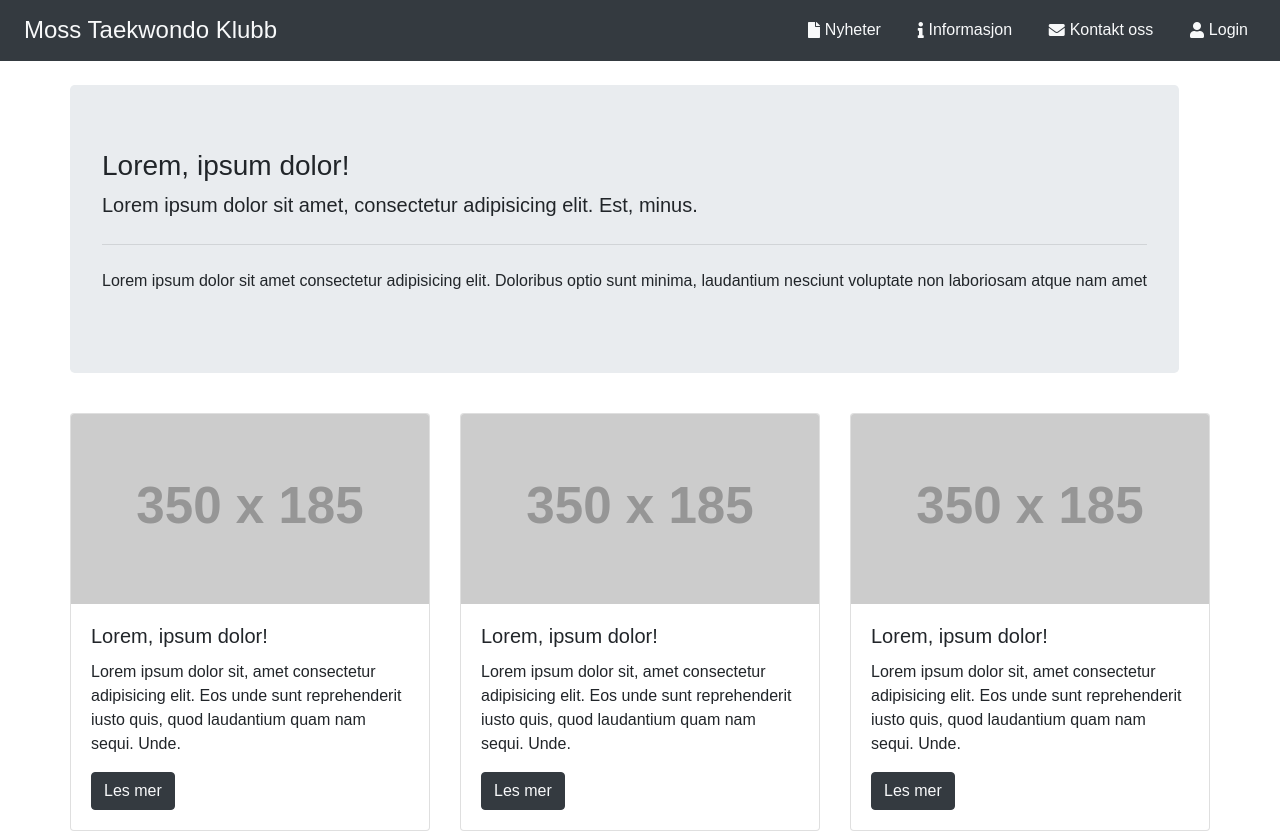
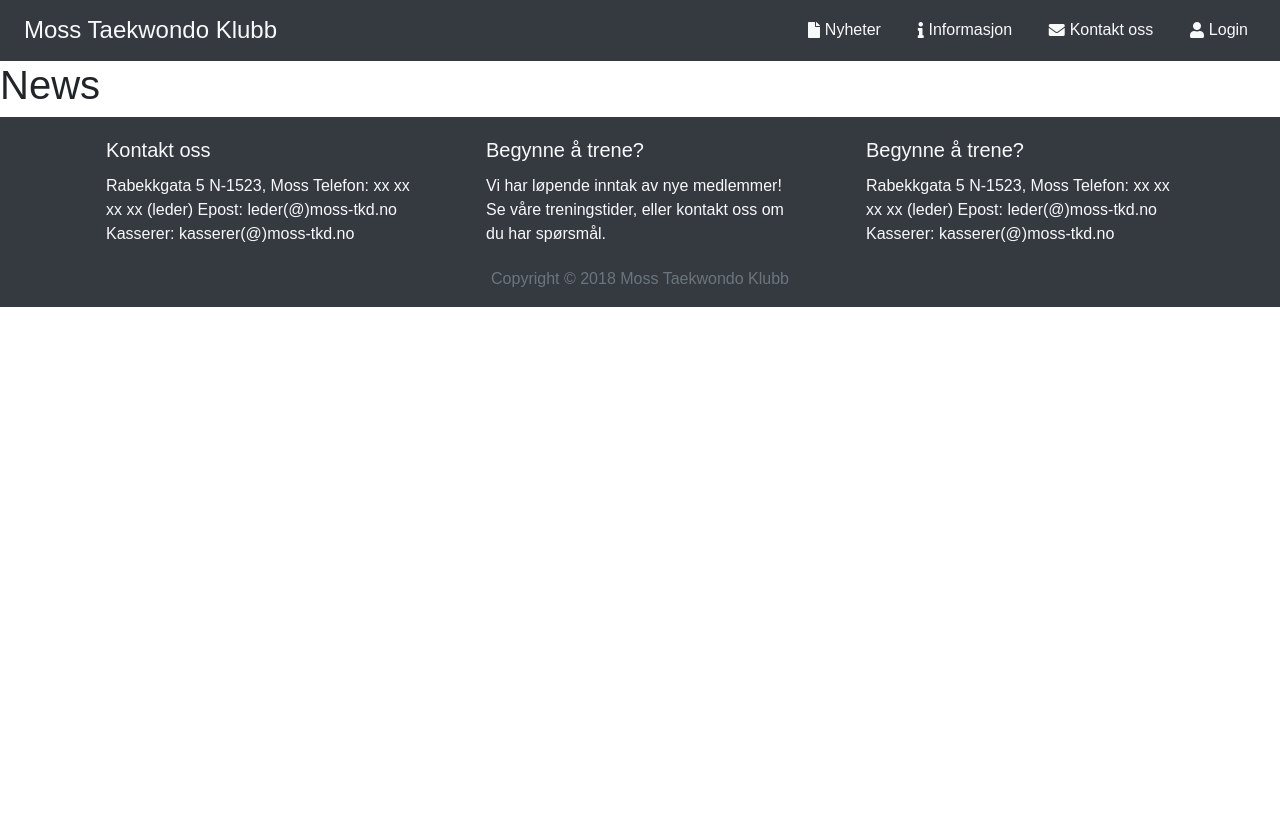
Before and after one commit to jakarlse88/mtk, a React (Create React App) app in the folder client/: page /news in a window 1280 px wide. Shown: the top 832 px of the page. After the commit the page ends 800 px from the top, so only its background shows below. Built offline with nearby package versions, Linux system fonts and the light colour scheme.

Commit message:
Add basic routing and related comps/tweaks

```diff
--- a/client/package.json
+++ b/client/package.json
@@ -6,6 +6,7 @@
     "classnames": "^2.2.6",
     "react": "^16.4.2",
     "react-dom": "^16.4.2",
+    "react-router-dom": "^4.3.1",
     "react-scripts": "1.1.5"
   },
   "scripts": {
--- a/client/src/App.js
+++ b/client/src/App.js
@@ -1,20 +1,41 @@
-import React, { Component, Fragment } from 'react';
 import './App.css';
 
+import {
+  BrowserRouter as Router,
+  Route
+} from 'react-router-dom';
+import React, { Component, Fragment } from 'react';
+
+import Contact from './components/contact/Contact';
 import Footer from './components/layout/Footer';
+import Information from './components/information/Information';
 import Landing from './components/layout/Landing';
+import Login from './components/login/Login';
 import Navbar from './components/layout/Navbar';
+import News from './components/news/News';
 
 class App extends Component {
   render() {
     return (
-      <Fragment>
-        <Navbar />
-        <div className="container">
-          <Landing />
-        </div>
-        <Footer />
-      </Fragment>
+      <Router>
+        <Fragment>
+          <Route path="/" component={Navbar} />
+          <Route exact path="/" component={Landing} />
+          <Route
+            exact
+            path="/contact"
+            component={Contact}
+          />
+          <Route exact path="/news" component={News} />
+          <Route
+            exact
+            path="/information"
+            component={Information}
+          />
+          <Route exact path="/login" component={Login} />
+          <Route path="/" component={Footer} />
+        </Fragment>
+      </Router>
     );
   }
 }
--- /dev/null
+++ b/client/src/components/contact/Contact.js
@@ -0,0 +1,11 @@
+import React, { Component } from 'react';
+
+export default class Contact extends Component {
+  render() {
+    return (
+      <div>
+        <h1>Contact</h1>
+      </div>
+    );
+  }
+}
--- /dev/null
+++ b/client/src/components/information/Information.js
@@ -0,0 +1,11 @@
+import React, { Component } from 'react';
+
+export default class Information extends Component {
+  render() {
+    return (
+      <div>
+        <h1>Information</h1>
+      </div>
+    );
+  }
+}
--- a/client/src/components/layout/Footer.js
+++ b/client/src/components/layout/Footer.js
@@ -14,7 +14,6 @@ export default class Footer extends Component {
               <Card
                 darkStyle={true}
                 cardTitle="Kontakt oss"
-                cardLead="Moss Taekwondo Klubb"
                 cardText="Rabekkgata 5
                 N-1523, Moss
                 Telefon: xx xx xx xx (leder)
@@ -25,20 +24,14 @@ export default class Footer extends Component {
             <div className="col-12 col-sm-6 col-lg-4">
               <Card
                 darkStyle={true}
-                cardTitle="Kontakt oss"
-                cardLead="Moss Taekwondo Klubb"
-                cardText="Rabekkgata 5
-                N-1523, Moss
-                Telefon: xx xx xx xx (leder)
-                Epost: leder(@)moss-tkd.no
-                Kasserer: kasserer(@)moss-tkd.no"
+                cardTitle="Begynne å trene?"
+                cardText="Vi har løpende inntak av nye medlemmer! Se våre treningstider, eller kontakt oss om du har spørsmål."
               />
             </div>
             <div className="col-12 col-sm-6 col-lg-4">
               <Card
                 darkStyle={true}
-                cardTitle="Kontakt oss"
-                cardLead="Moss Taekwondo Klubb"
+                cardTitle="Begynne å trene?"
                 cardText="Rabekkgata 5
                 N-1523, Moss
                 Telefon: xx xx xx xx (leder)
--- a/client/src/components/layout/Landing.js
+++ b/client/src/components/layout/Landing.js
@@ -1,4 +1,4 @@
-import React, { Component, Fragment } from 'react';
+import React, { Component } from 'react';
 
 import CardDeck from '../common/CardDeck';
 import Jumbotron from '../common/Jumbotron';
@@ -6,7 +6,7 @@ import Jumbotron from '../common/Jumbotron';
 export default class Landing extends Component {
   render() {
     return (
-      <Fragment>
+      <div className="container">
         <div className="row mt-4">
           <div className="col-xs-10">
             <Jumbotron />
@@ -17,7 +17,7 @@ export default class Landing extends Component {
             <CardDeck />
           </div>
         </div>
-      </Fragment>
+      </div>
     );
   }
 }
--- a/client/src/components/layout/Navbar.js
+++ b/client/src/components/layout/Navbar.js
@@ -1,3 +1,4 @@
+import { Link } from 'react-router-dom';
 import React, { Component } from 'react';
 
 export default class Navbar extends Component {
@@ -5,36 +6,46 @@ export default class Navbar extends Component {
     return (
       <div className="row align-items-center navbar-dark bg-dark navbar sticky-top">
         <div className="col-12 col-l-4 col-lg-4 d-flex justify-content-center justify-content-lg-start">
-          <h1 className="h4 mt-2 ml-2 text-light">
-            Moss Taekwondo Klubb
-          </h1>
+          <Link to="/">
+            <h1 className="h4 mt-2 ml-2 text-light">
+              Moss Taekwondo Klubb
+            </h1>
+          </Link>
         </div>
         <div className="col-12 col-l-8 col-lg-8">
           <nav className="nav d-flex justify-content-center justify-content-lg-end">
-            <a href="#!" className="nav-link text-light">
+            <Link
+              to="/news"
+              className="nav-link text-light">
               <span className="badge">
                 <i className="fas fa-file fa-lg" />
               </span>
               Nyheter
-            </a>
-            <a href="#!" className="nav-link text-light">
+            </Link>
+            <Link
+              to="/information"
+              className="nav-link text-light">
               <span className="badge">
                 <i className="fas fa-info fa-lg" />
               </span>
               Informasjon
-            </a>
-            <a href="#!" className="nav-link text-light">
+            </Link>
+            <Link
+              to="/contact"
+              className="nav-link text-light">
               <span className="badge">
                 <i className="fas fa-envelope fa-lg" />
               </span>
               Kontakt oss
-            </a>
-            <a href="#!" className="nav-link text-light">
+            </Link>
+            <Link
+              to="/login"
+              className="nav-link text-light">
               <span className="badge">
                 <i className="fas fa-user fa-lg" />
               </span>
               Login
-            </a>
+            </Link>
           </nav>
         </div>
       </div>
--- /dev/null
+++ b/client/src/components/login/Login.js
@@ -0,0 +1,11 @@
+import React, { Component } from 'react';
+
+export default class Login extends Component {
+  render() {
+    return (
+      <div>
+        <h1>Login</h1>
+      </div>
+    );
+  }
+}
--- /dev/null
+++ b/client/src/components/news/News.js
@@ -0,0 +1,11 @@
+import React, { Component } from 'react';
+
+export default class News extends Component {
+  render() {
+    return (
+      <div>
+        <h1>News</h1>
+      </div>
+    );
+  }
+}
```
Also changed, not shown: 1 other file (tests, documents, lock files or other folders).
